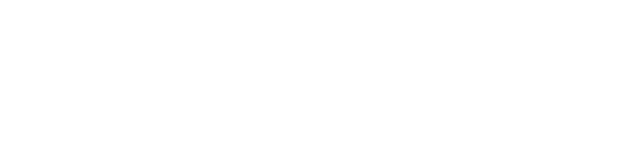
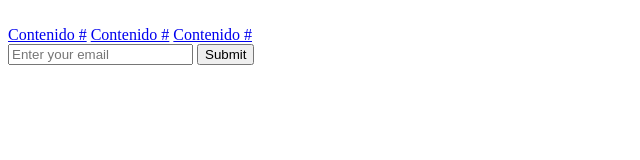
Before and after one commit to Futonryu/William, a plain HTML site: page index.html in a window 1280 px wide. Shown: the whole page, without its empty margins (0-640 px from the left). Drawn offline with Linux system fonts and the light colour scheme.

Commit message:
last comment on changes

```diff
--- a/index.html
+++ b/index.html
@@ -8,15 +8,6 @@
 
   <body>
     <script src="https://cdn.freecodecamp.org/testable-projects-fcc/v1/bundle.js"></script>
-
-    <header id="header">
-          <img src="" alt="" id="header-img">
-          <nav id="nav-bar">
-            <link rel="stylesheet" href="" class="nav-link">
-            <link rel="stylesheet" href="" class="nav-link">
-            <link rel="stylesheet" href="" class="nav-link">
-          </nav>
-    </header>
     <!--
 
     Hello Camper!
@@ -30,5 +21,19 @@
 
     -->
     <script  src="js/index.js"></script>
+
+
+    <header id="header">
+          	<img src="" alt="" id="header-img">
+          <nav id="nav-bar">
+          	<a href="#one" class="nav-link">Contenido #</a>
+          	<a href="#two" class="nav-link">Contenido #</a>
+          	<a href="#three" class="nav-link">Contenido #</a>
+          </nav>
+    </header>
+    <form id="form" action="https://www.freecodecamp.com/email-submit">
+    	<input type="mail" id="email" placeholder="Enter your email">
+    	<input id="submit" type="submit" value="Submit" />
+    </form>
   </body>
 </html>
```
